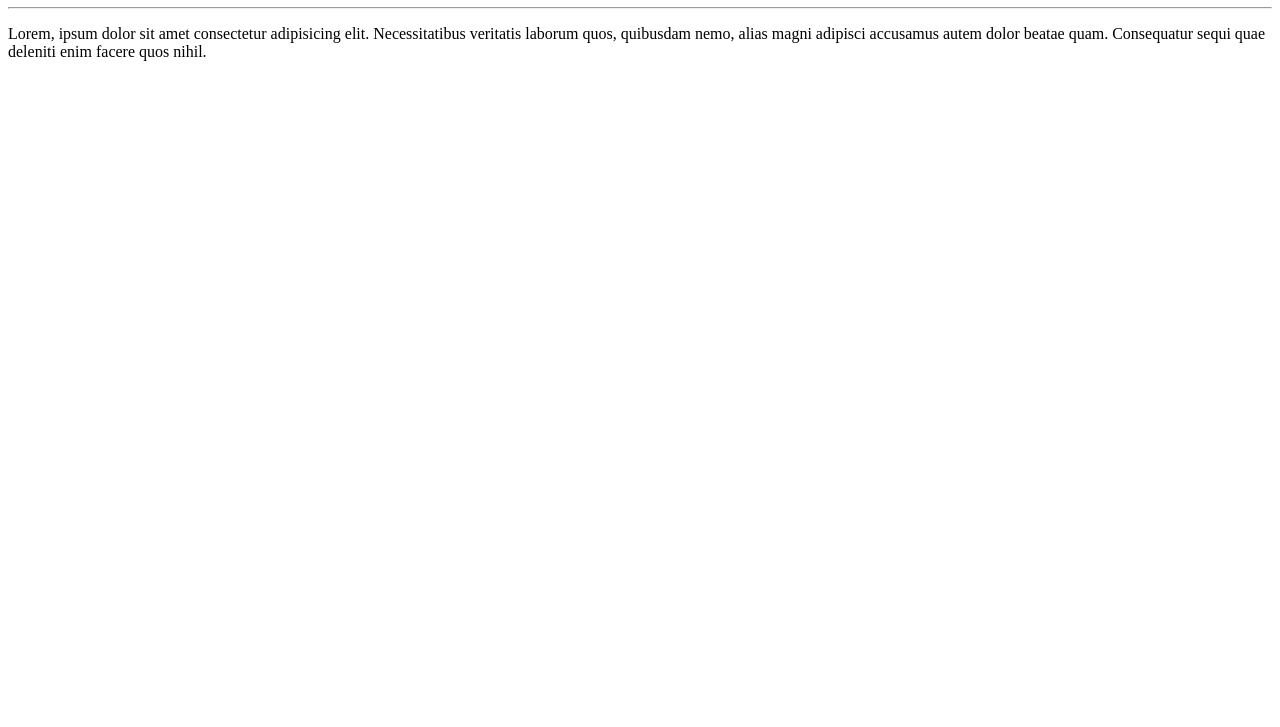
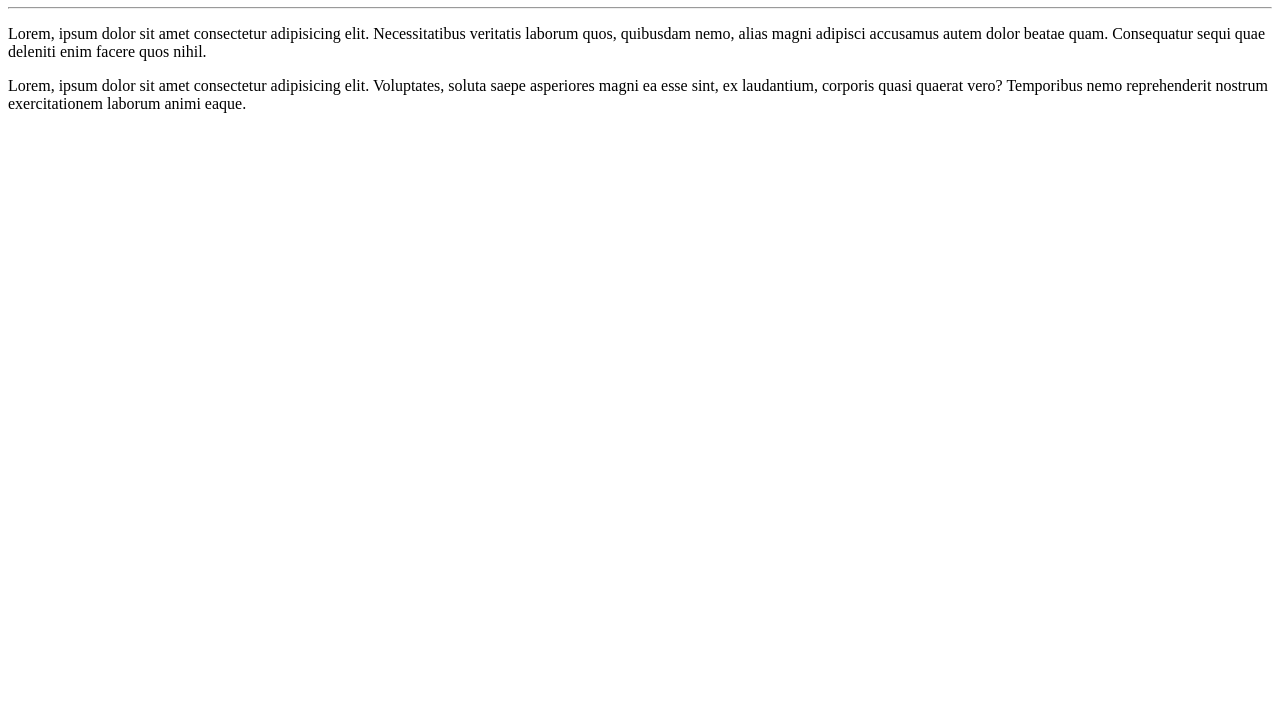
Before and after one commit to thalesmenezesgithub/LandingPage, a plain HTML site: page index.html in a window 1280 px wide. Shown: the part 73-800 px from the top of the page. Drawn offline with Linux system fonts and the light colour scheme.

Commit message:
Adicionei um parágrafo

```diff
--- a/index.html
+++ b/index.html
@@ -12,5 +12,8 @@
     <p>Lorem, ipsum dolor sit amet consectetur adipisicing elit. Necessitatibus veritatis laborum quos,
         quibusdam nemo, alias magni adipisci accusamus autem dolor beatae quam. Consequatur sequi quae
         deleniti enim facere quos nihil.</p>
+    <p>Lorem, ipsum dolor sit amet consectetur adipisicing elit. Voluptates, soluta saepe asperiores
+        magni ea esse sint, ex laudantium, corporis quasi quaerat vero? Temporibus nemo reprehenderit
+        nostrum exercitationem laborum animi eaque.</p>
 </body>
 </html>
```
